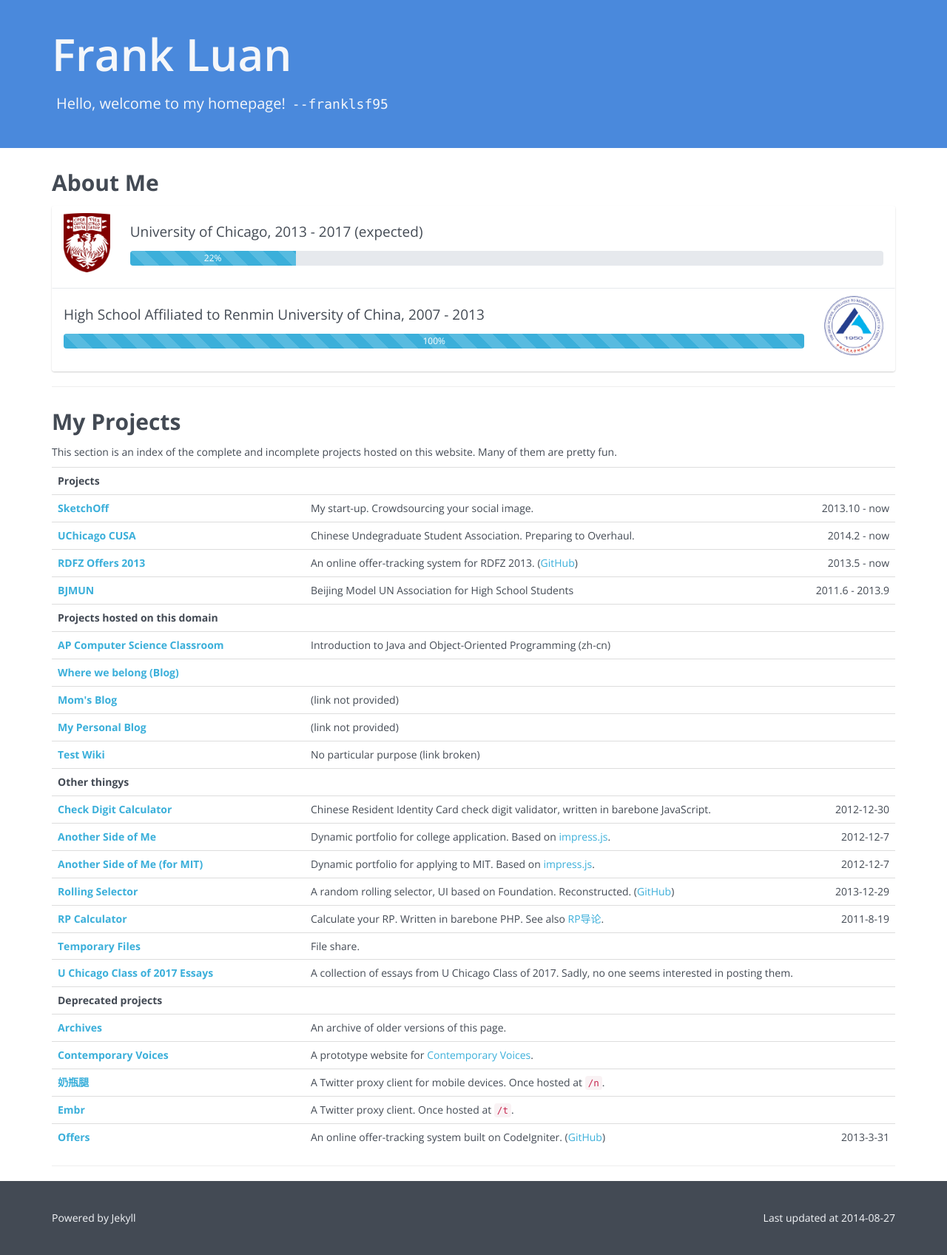
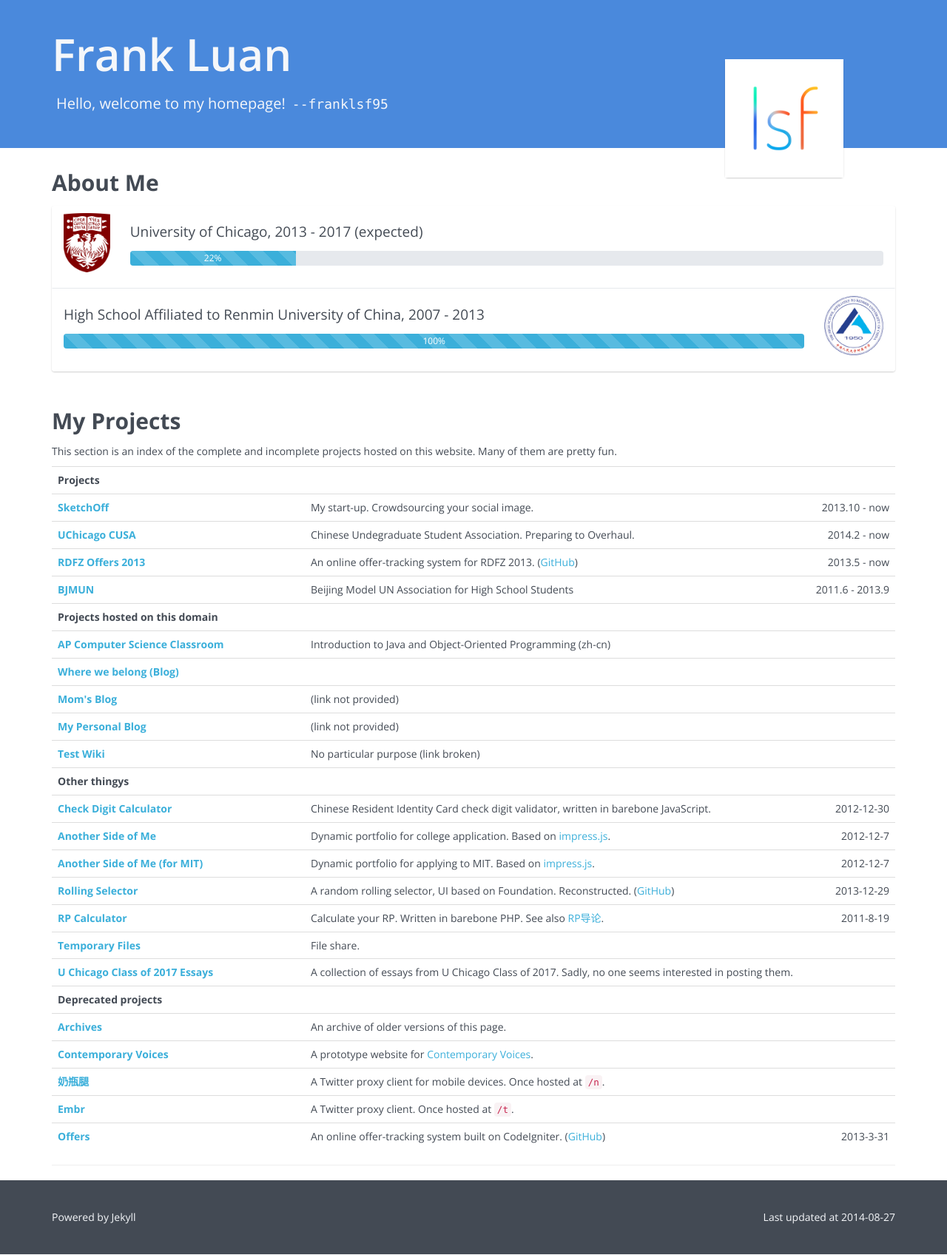
Before and after one commit to franklsf95/franklsf.org, a Jekyll site: the page built from index.html, in a window 1280 px wide. Shown: the whole page at 74% size. Built offline with Jekyll 4.4.1, drawn with Linux system fonts in a browser that asks for light colours; nearby versions of some CDN libraries.

Commit message:
Added logo; cleaned up a bit

```diff
--- a/assets/css/site.css
+++ b/assets/css/site.css
@@ -1,22 +1,35 @@
 .header {
   height: 200px;
   width: 100%;
-  background-color: #4a89dc;
-  color: #f5f7fa; }
+  background-color: #4A89DC;
+  color: #F5F7FA; }
   .header h1 {
     font-weight: 600;
     font-size: 60px;
     margin: 40px 0 20px 0; }
   .header a h1 {
-    color: #f5f7fa; }
+    color: #F5F7FA; }
     .header a h1:hover, .header a h1:focus {
-      color: #e6e9ed; }
+      color: #E6E9ED; }
   .header .description {
     font-size: 20px;
     padding-left: 6px; }
   .header code {
     background: none;
     color: inherit; }
+
+.logo {
+  width: 160px;
+  height: 160px; }
+
+.panel-logo {
+  width: 160px; }
+  @media (min-width: 768px) {
+    .panel-logo {
+      position: absolute;
+      top: 80px;
+      right: 140px;
+      z-index: 1; } }
 
 .about h4 {
   font-weight: 300; }
@@ -41,6 +54,6 @@
   text-align: right; }
 
 .footer {
-  color: #f5f7fa; }
+  color: #F5F7FA; }
   .footer a {
-    color: #f5f7fa; }
+    color: #F5F7FA; }
--- a/index.html
+++ b/index.html
@@ -7,7 +7,10 @@
 <main class="main container">
     <section class="about">
         <h3>About Me</h3>
-        <div class="list-group">
+        <div class="panel panel-logo">
+            <img src="/assets/img/franklsf.png" alt="Frank LSF" class="logo" />
+        </div>
+        <div class="list-group list-group-schools">
             <a href="http://www.uchicago.edu/" target="_blank" class="list-group-item">
               <img src="/assets/img/uchicago.png" class="img-school-badge left">
               <h4>University of Chicago, 2013 - 2017 (expected)</h4>
@@ -24,7 +27,7 @@
             </a>
         </div>
     </section>
-    <hr>
+    <div class="clearfix"></div>
     <section class="projects">
         <h3>My Projects</h3>
         <p>This section is an index of the complete and incomplete projects hosted on this website. Many of them are pretty fun.</p>
```
Also changed, not shown: _assets/scss/site.scss (+19 -0 lines), assets/img/franklsf.png (added). Lines whose indentation alone changed are shown as unchanged.
